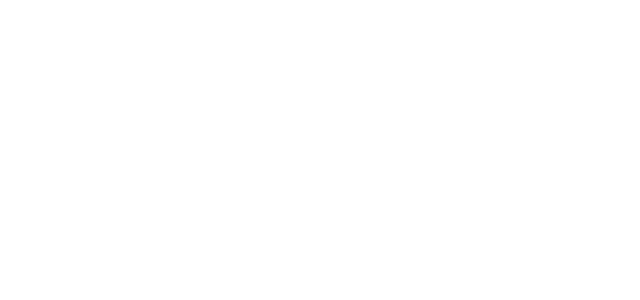
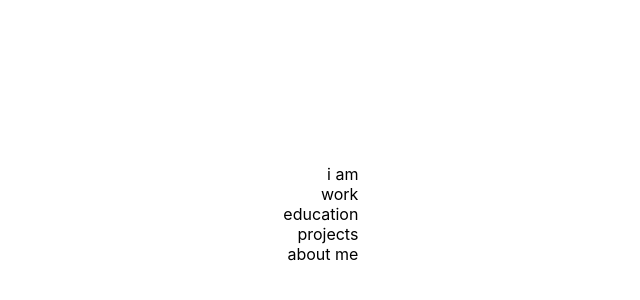
Before and after one commit to pmayur/portfolio, a React (Create React App) app: page / in a window 1280 px wide. Shown: the part 76-376 px from the top of the page, without its empty margins (64-704 px from the left). Built offline with nearby package versions, Linux system fonts and the light colour scheme.

Commit message:
add: basic navigator layout

```diff
--- a/src/App.jsx
+++ b/src/App.jsx
@@ -1,9 +1,10 @@
+import Navigator from "./components/navigation/Navigator"
 import "./App.css";
 
 function App() {
     return (
         <div className="App">
-            <div></div>
+            <Navigator />
         </div>
     );
 }
--- /dev/null
+++ b/src/components/navigation/Navigator.css
@@ -0,0 +1,15 @@
+#navigator {
+    width: 33%;
+    height: 100%;
+    display: flex;
+    flex-direction: column;
+    justify-content: center;
+    align-items: flex-end;
+}
+
+#list {
+    height: 40%;
+    display: flex;
+    flex-direction: column;
+    align-items: flex-end;
+}
--- /dev/null
+++ b/src/components/navigation/Navigator.jsx
@@ -0,0 +1,15 @@
+import "./Navigator.css";
+
+export default function Navigator() {
+    return (
+        <div id="navigator">
+            <div id="list">
+                <div>i am</div>
+                <div>work</div>
+                <div>education</div>
+                <div>projects</div>
+                <div>about me</div>
+            </div>
+        </div>
+    );
+}
```
